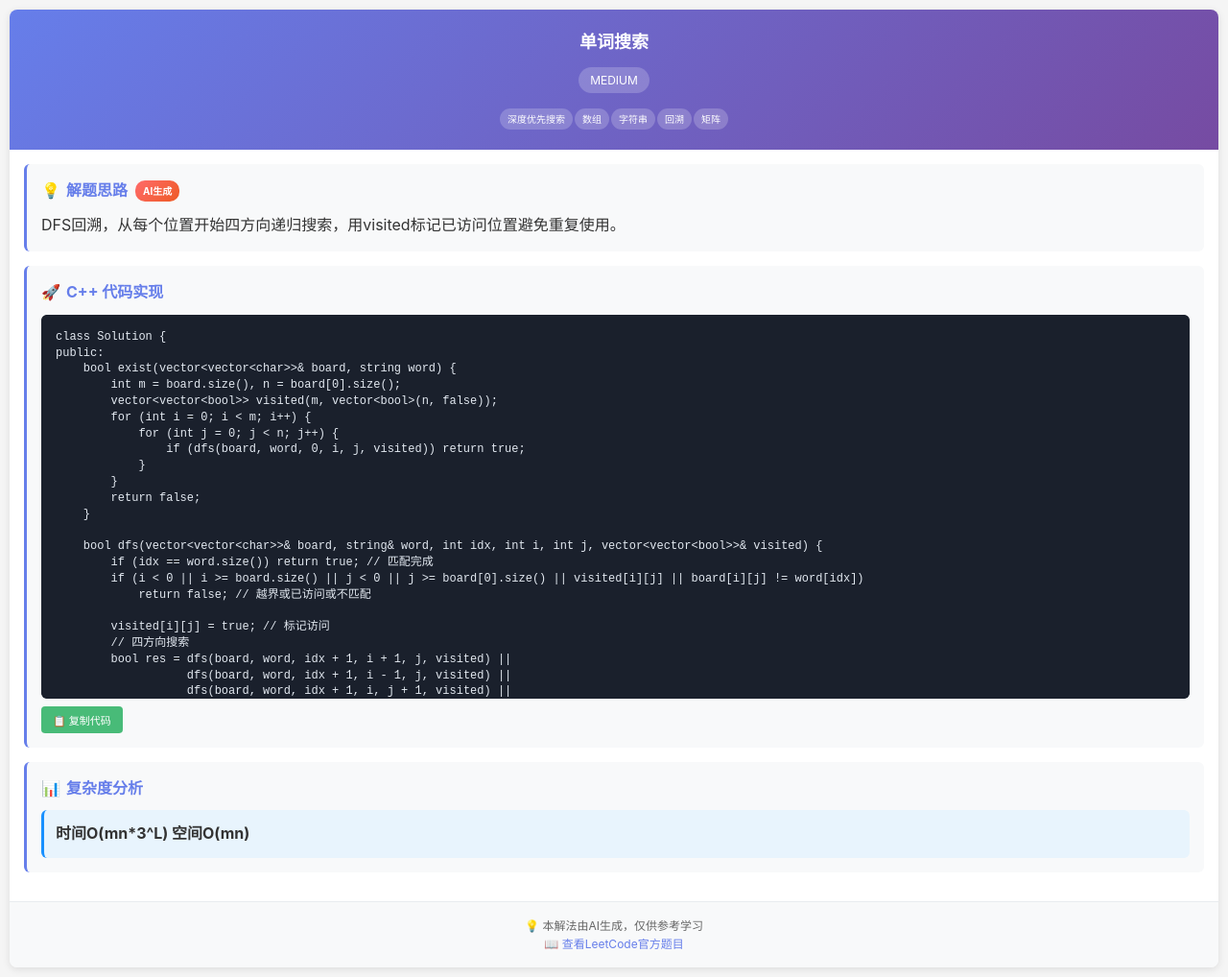
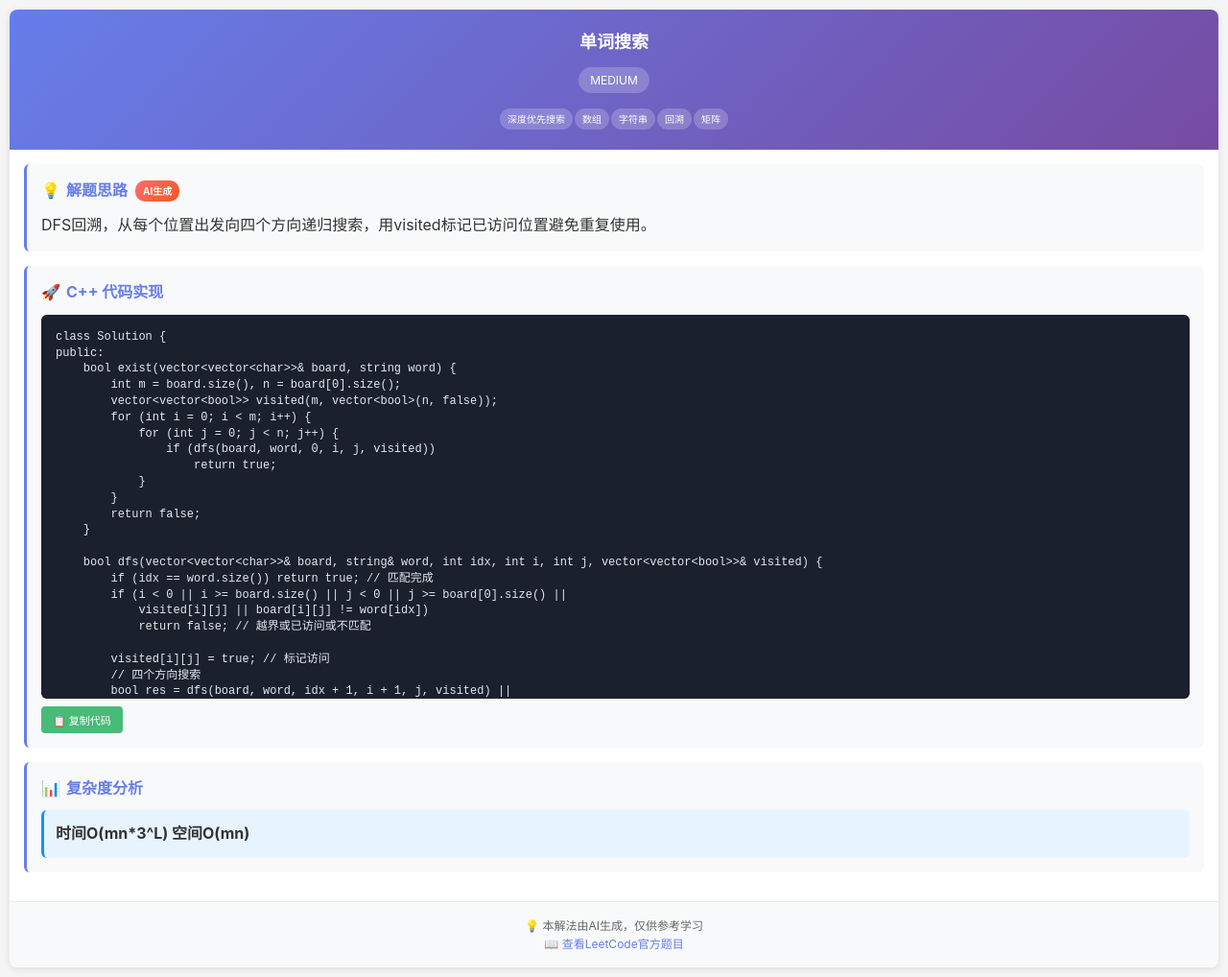
Before and after one commit to FangChao1086/FangChao1086.github.io, a Jekyll site: the page solutions/word-search_solution.html, which Jekyll copies as it is, in a window 1280 px wide. Shown: the whole page at 96% size. Built offline with Jekyll 4.4.1, drawn with Linux system fonts in a browser that asks for light colours.

Commit message:
Add solution for 单词搜索

```diff
--- a/solutions/word-search_solution.html
+++ b/solutions/word-search_solution.html
@@ -152,7 +152,7 @@
             <div class="content">
                 <div class="section">
                     <h2>解题思路 <span class="ai-badge">AI生成</span></h2>
-                    <p>DFS回溯，从每个位置开始四方向递归搜索，用visited标记已访问位置避免重复使用。</p>
+                    <p>DFS回溯，从每个位置出发向四个方向递归搜索，用visited标记已访问位置避免重复使用。</p>
                 </div>
 
                 <div class="section code-section">
@@ -165,7 +165,8 @@ public:
         vector&lt;vector&lt;bool&gt;&gt; visited(m, vector&lt;bool&gt;(n, false));
         for (int i = 0; i &lt; m; i++) {
             for (int j = 0; j &lt; n; j++) {
-                if (dfs(board, word, 0, i, j, visited)) return true;
+                if (dfs(board, word, 0, i, j, visited))
+                    return true;
             }
         }
         return false;
@@ -173,11 +174,12 @@ public:
 
     bool dfs(vector&lt;vector&lt;char&gt;&gt;&amp; board, string&amp; word, int idx, int i, int j, vector&lt;vector&lt;bool&gt;&gt;&amp; visited) {
         if (idx == word.size()) return true; // 匹配完成
-        if (i &lt; 0 || i &gt;= board.size() || j &lt; 0 || j &gt;= board[0].size() || visited[i][j] || board[i][j] != word[idx])
+        if (i &lt; 0 || i &gt;= board.size() || j &lt; 0 || j &gt;= board[0].size() ||
+            visited[i][j] || board[i][j] != word[idx])
             return false; // 越界或已访问或不匹配
 
         visited[i][j] = true; // 标记访问
-        // 四方向搜索
+        // 四个方向搜索
         bool res = dfs(board, word, idx + 1, i + 1, j, visited) ||
                    dfs(board, word, idx + 1, i - 1, j, visited) ||
                    dfs(board, word, idx + 1, i, j + 1, visited) ||
```
